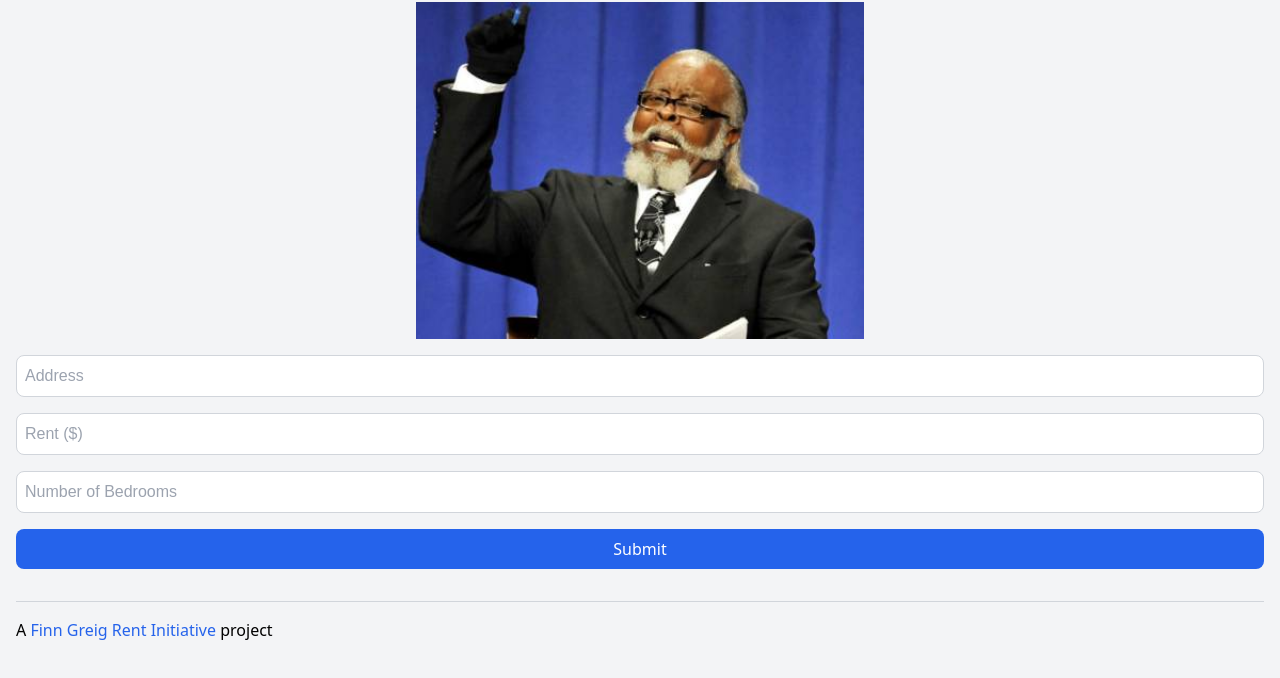
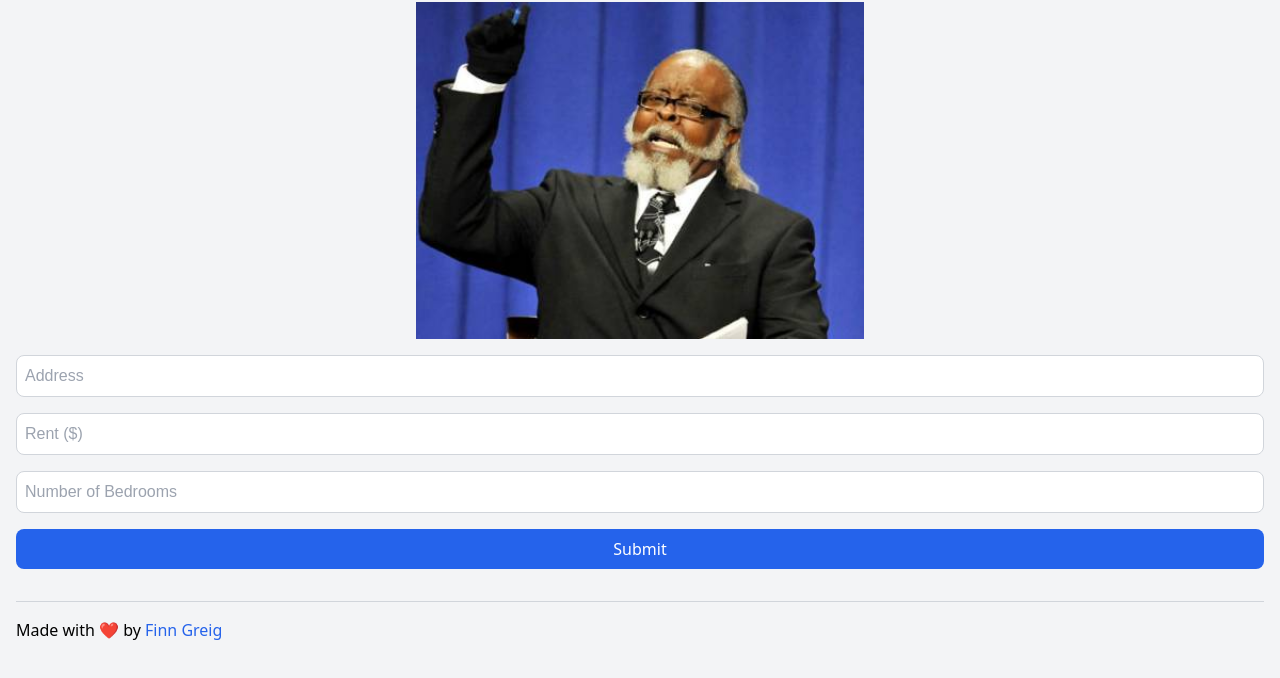
Before and after one commit to finngreig/rentcheck, a website: page public/index.html in a window 1280 px wide. Shown: the part 86-764 px from the top of the page. Drawn offline with nearby package versions, Linux system fonts and the light colour scheme.

Commit message:
Changed footer message

```diff
--- a/public/index.html
+++ b/public/index.html
@@ -63,7 +63,7 @@
 
             <hr class="border-gray-300 my-4">
             <p>
-                A <a href="https://rentinitiative.finngreig.com" class="text-blue-600">Finn Greig Rent Initiative</a> project
+                Made with ❤️ by <a href="https://finngreig.com" class="text-blue-600">Finn Greig</a>
             </p>
         </div>
         <script>
```
